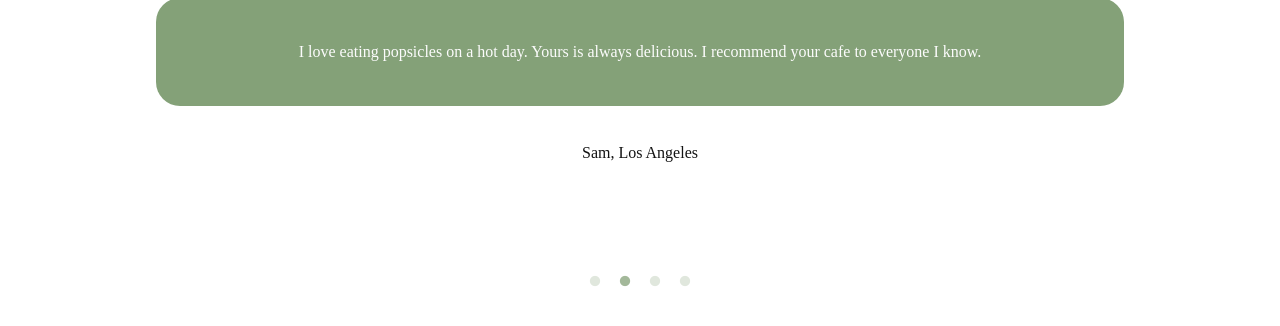
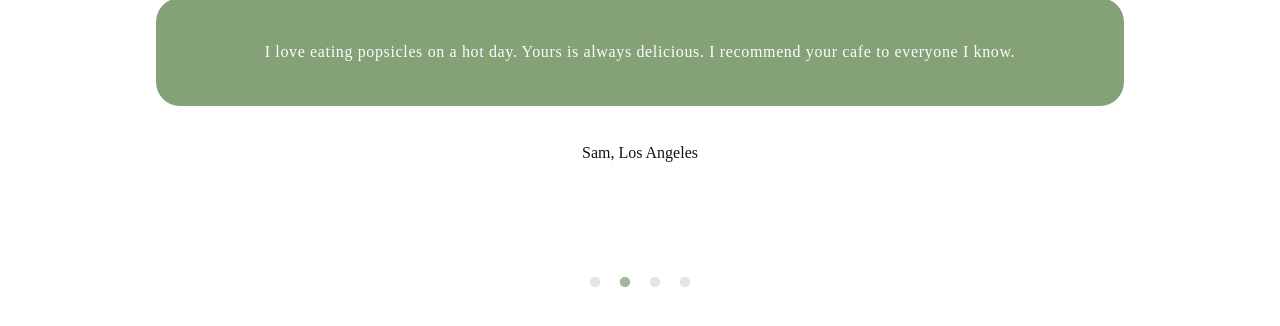
Before and after one commit to LukeWesker/ice-cream-test, a plain HTML site: page index.html in a window 1280 px wide. Shown: the part 164-490 px from the top of the page. Drawn offline with nearby package versions, Linux system fonts and the light colour scheme.

Commit message:
Update style.css

```diff
--- a/css/style.css
+++ b/css/style.css
@@ -15,6 +15,13 @@ body {
   padding-bottom: 32px;
 }
 .slider__text {
+  font-family: Montserrat;
+font-size: 16px;
+font-weight: 500;
+line-height: 1.87;
+letter-spacing: 0.04em;
+text-align: center;
+
   background: #84A178;
   border-radius: 24px;
   text-align: center;
```
